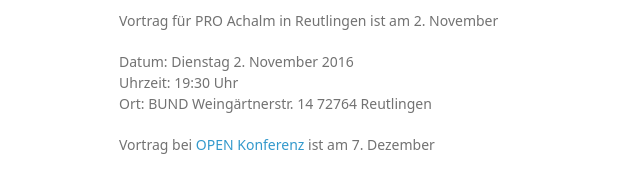
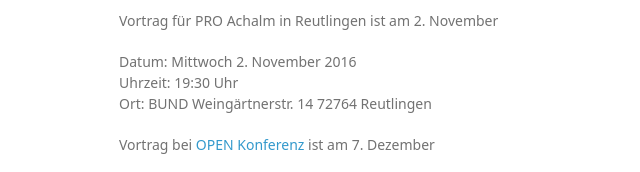
Before and after one commit to riedelwerk/feinstaub_messen_click, a plain HTML site: page index.html in a window 1280 px wide. Shown: the part 422-594 px from the top of the page, 451-1091 px from the left. Drawn offline with Linux system fonts and the light colour scheme; a web font is replaced by a local one.

Commit message:
Update index.html

```diff
--- a/index.html
+++ b/index.html
@@ -73,7 +73,7 @@ Die Sendung bei ZDF zoom 12. Oktober - Link zur Mediathek links<br>
 <a id="öffentliche-vorstellung" class="anchor" href="#%C3%B6ffentliche-vorstellung" aria-hidden="true"><span aria-hidden="true" class="octicon octicon-link"></span></a>Jetzt ist Reutlingen und Stuttgart wieder dran</h3>
 <p>Vortrag für PRO Achalm in Reutlingen ist am 2. November</p>
 
-<p>Datum: Dienstag 2. November 2016<br>
+<p>Datum: Mittwoch 2. November 2016<br>
 Uhrzeit: 19:30 Uhr<br>
 Ort: BUND Weingärtnerstr. 14 72764 Reutlingen<br>
 </p>
```
